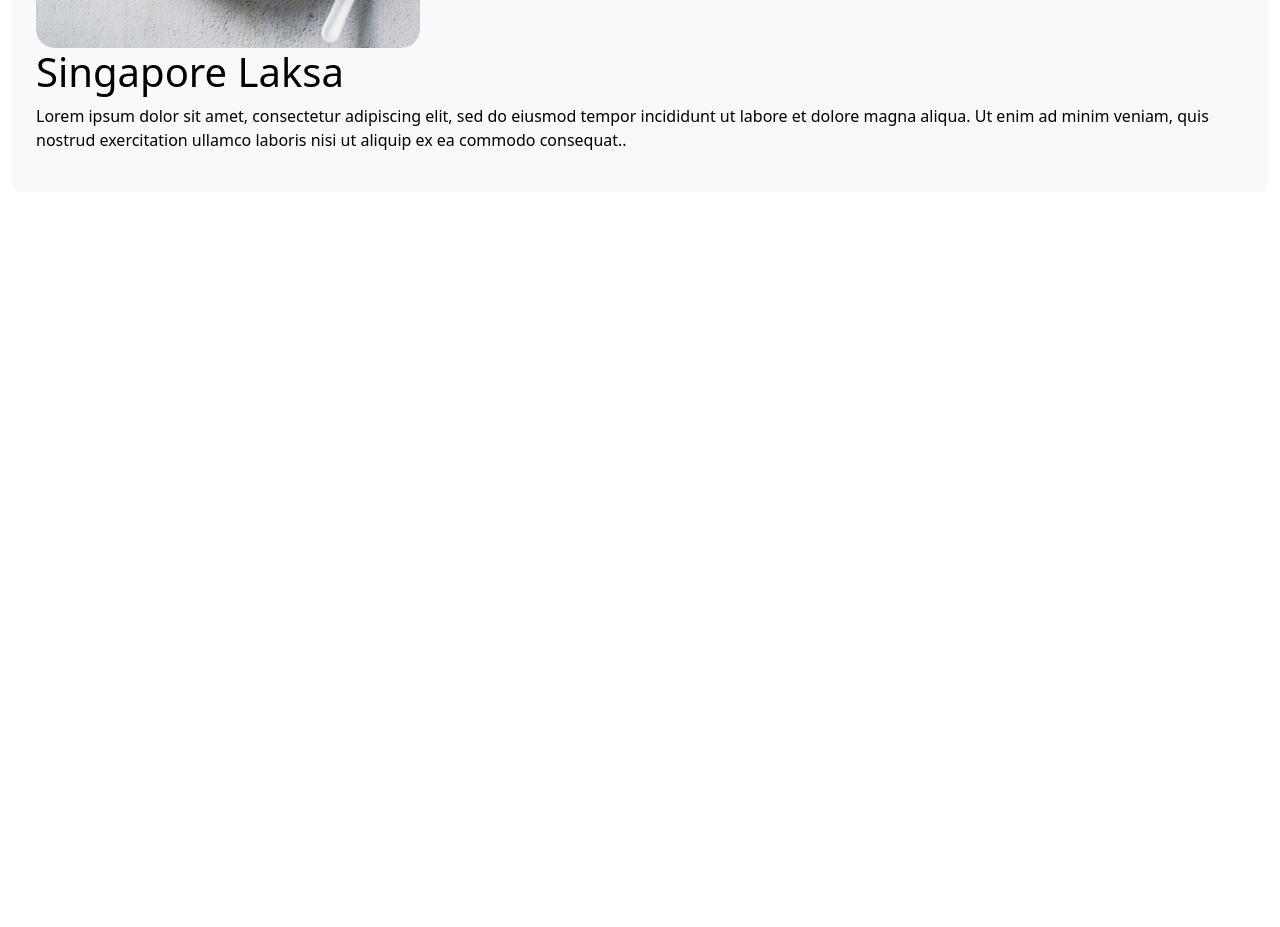
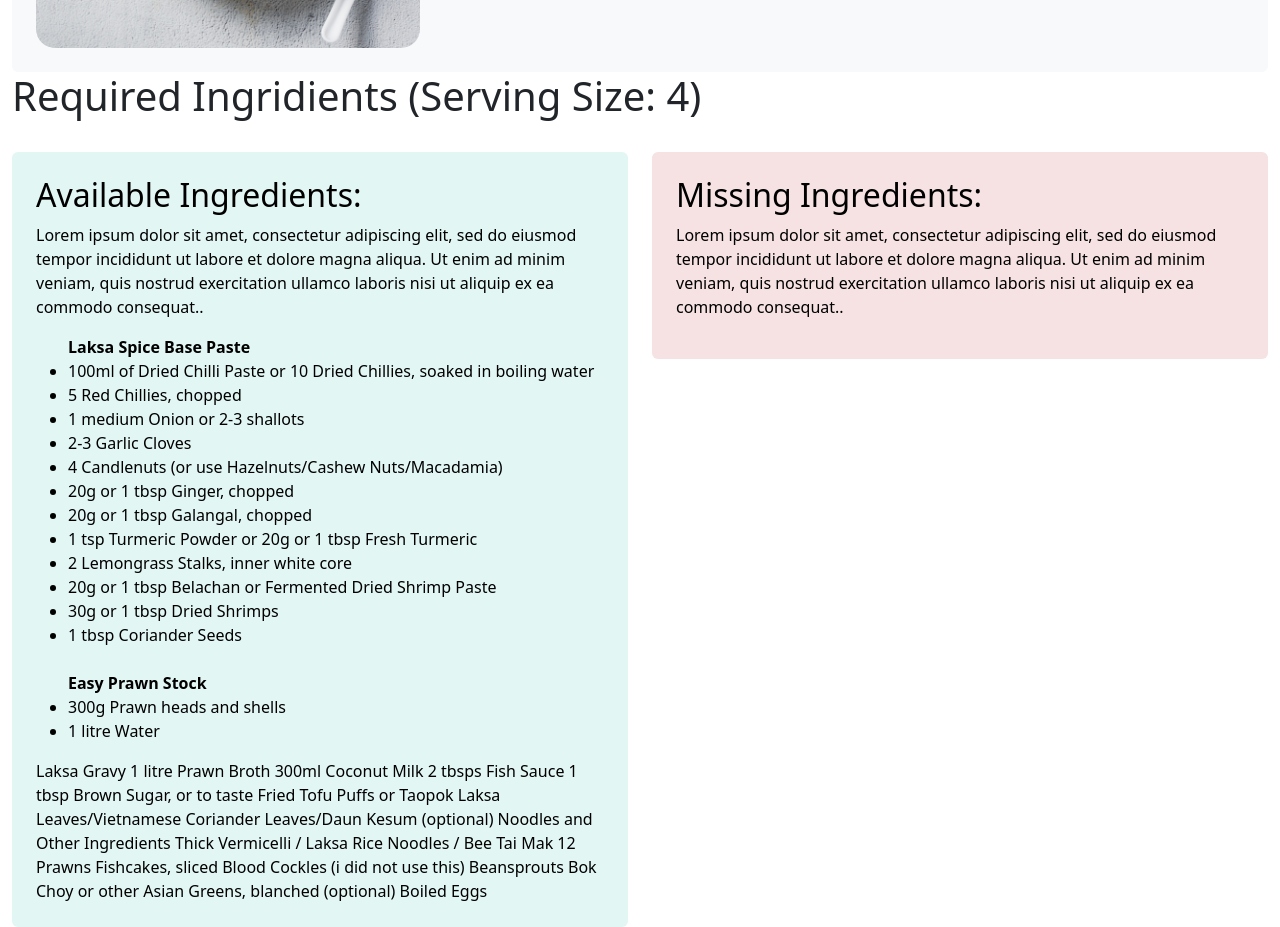
Before and after one commit to robinsjules/WAD2-Project, a Vue app in the folder SuperplusHero/: page /readrecipe in a window 1280 px wide. Shown: the part 520-1447 px from the top of the page. Before the commit the page ends 800 px from the top, so only its background shows below. Built offline with nearby package versions, Linux system fonts and the light colour scheme.

Commit message:
readRecipe

```diff
--- a/SuperplusHero/src/views/readRecipe.vue
+++ b/SuperplusHero/src/views/readRecipe.vue
@@ -1,5 +1,7 @@
 <template>
     <div class="container-fluid mt-3">
+
+        <!-- Recipe Prep: Start -->
         <h2>Your Selected Recipe</h2>
         <div class="mt-4 p-4 bg-light text-black rounded">
             <div class="row">
@@ -15,6 +17,7 @@
                         <li>Remove the heads and shells from prawns and set aside in a bowl, then devein and set the prawn meat aside in a separate bowl.</li>
                         <li>To make the prawn stock, add cooking oil to a large saucepan on medium-high heat. Add prawn heads and shells then stir for 5 minutes, crushing the heads to release the flavour.</li>
                         <li>Add water and chicken stock, then simmer for 45 minutes allowing the stock to reduce.</li>
+                        .....
                     </ol>
 
                     <div style="text-align: right;"> <!-- Custom inline style to align the button to the right -->
@@ -22,11 +25,88 @@
                     </div>
                 </div>
             </div>
-            <!-- BS card: End -->
-            <h1>Singapore Laksa</h1>
-            <p>
-                Lorem ipsum dolor sit amet, consectetur adipiscing elit, sed do eiusmod tempor incididunt ut labore et dolore magna aliqua. Ut enim ad minim veniam, quis nostrud exercitation ullamco laboris nisi ut aliquip ex ea commodo consequat..
-            </p>
+            <!-- Recipe Prep: End -->
+
         </div>
-    </div>
+
+
+            <h1>Required Ingridients (Serving Size: 4)</h1>
+
+            <div class="row">
+
+            <!-- Green Box -->
+                <div class="col-md-6">
+                    <div class="mt-4 p-4 text-black rounded" style="background-color: rgb(226, 246, 244);">
+                        <h2>Available Ingredients:</h2>
+                        <p>
+                            Lorem ipsum dolor sit amet, consectetur adipiscing elit, sed do eiusmod tempor incididunt ut labore et dolore magna aliqua. Ut enim ad minim veniam, quis nostrud exercitation ullamco laboris nisi ut aliquip ex ea commodo consequat..
+                        </p>
+                        <ul class>
+                            <li class="fw-bold list-unstyled">Laksa Spice Base Paste</li>
+
+                            <li>100ml of Dried Chilli Paste or 10 Dried Chillies, soaked in boiling water</li>
+                            <li>5 Red Chillies, chopped</li>
+                            <li>1 medium Onion or 2-3 shallots</li>
+                            <li>2-3 Garlic Cloves</li>
+                            <li>4 Candlenuts (or use Hazelnuts/Cashew Nuts/Macadamia)</li>
+                            <li>20g or 1 tbsp Ginger, chopped</li>
+                            <li>20g or 1 tbsp Galangal, chopped</li>
+                            <li>1 tsp Turmeric Powder or 20g or 1 tbsp Fresh Turmeric</li>
+                            <li>2 Lemongrass Stalks, inner white core</li>
+                            <li>20g or 1 tbsp Belachan or Fermented Dried Shrimp Paste</li>
+                            <li>30g or 1 tbsp Dried Shrimps</li>
+                            <li>1 tbsp Coriander Seeds</li>
+
+                            <br>
+                            <li class="fw-bold list-unstyled">Easy Prawn Stock</li>
+                                <li>300g Prawn heads and shells</li>
+                                <li>1 litre Water </li>
+
+
+
+                            </ul>
+
+Laksa Gravy
+1 litre Prawn Broth
+
+300ml Coconut Milk
+
+2 tbsps Fish Sauce
+
+1 tbsp Brown Sugar, or to taste
+
+Fried Tofu Puffs or Taopok
+
+Laksa Leaves/Vietnamese Coriander Leaves/Daun Kesum (optional)
+
+Noodles and Other Ingredients
+Thick Vermicelli / Laksa Rice Noodles / Bee Tai Mak
+
+12 Prawns
+
+Fishcakes, sliced
+
+Blood Cockles (i did not use this)
+
+Beansprouts
+
+Bok Choy or other Asian Greens, blanched (optional)
+
+Boiled Eggs
+                    </div>
+                </div>
+            <!-- Green Box -->
+
+            <!-- Red Box -->
+                <div class="col-md-6">
+                    <div class="mt-4 p-4 text-black rounded" style="background-color: rgb(246, 226, 226);">
+                        <h2>Missing Ingredients:</h2>
+                        <p>
+                            Lorem ipsum dolor sit amet, consectetur adipiscing elit, sed do eiusmod tempor incididunt ut labore et dolore magna aliqua. Ut enim ad minim veniam, quis nostrud exercitation ullamco laboris nisi ut aliquip ex ea commodo consequat..
+                        </p>
+                    </div>
+                </div>
+            <!-- Red Box -->
+            </div>
+        </div>
 </template>
```
